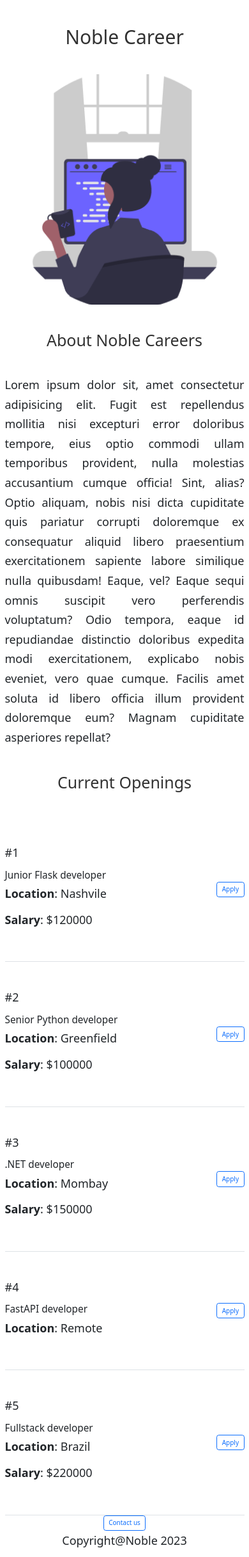
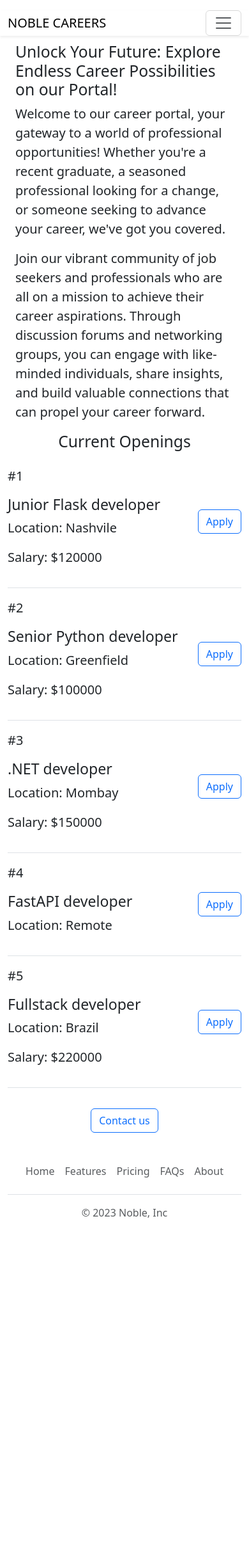
Before and after one commit to Mokoth/careers-portal, a Flask app: page / in a window 390 px wide. Shown: the whole page at 64% size. After the commit the page ends 1903 px from the top, so only its background shows below. Run offline with Flask 3, Linux system fonts and the light colour scheme.

Commit message:
Add some changes

```diff
--- a/static/style.css
+++ b/static/style.css
@@ -9,8 +9,8 @@
 
 /* Utility components */
 :root {
-  font-size: 62.5%;
-  font-family: 'Roboto', sans-serif;
+  /* font-size: 62.5%; */
+  /* font-family: 'Roboto', sans-serif; */
 
   /* Custom properties */
 
@@ -39,39 +39,39 @@
   --font-size-title: calc(2rem + 2vw);
 }
 
+/*
 .container {
-  /* background-color: var(--color-quaternary-m-dark); */
+  background-color: var(--color-quaternary-m-dark);
   max-width: 1024px;
   margin: 0 auto;
-}
-
+} */
+/*
 img {
   width: 100%;
-  height: 360px;
   object-fit: cover;
-}
+} */
 
-h1 {
+/* h1 {
   color: rgb(50, 50, 50);
   font-weight: normal;
   text-align: center;
-  font-size: 3rem;
-  margin: 4rem 0;
-}
+  font-size: 2rem;
+  margin: 2rem 0;
+} */
 
-h2 {
-  font-size: 2.5rem;
+/* h2 {
+  font-size: 1rem;
   color: rgb(50, 50, 50);
   font-weight: normal;
   text-align: center;
-  margin: 4rem 0;
-}
+  margin: 1.5rem 0;
+} */
 
-p {
+/* p {
   text-align: justify;
   line-height: 1.7;
-  font-size: 1.8rem;
-}
+  font-size: 1rem;
+} */
 
 .jobs {
   display: flex;
@@ -83,6 +83,7 @@ p {
   display: flex;
   align-items: center;
   flex-direction: column;
+  margin-top: 2rem;
 }
 
 /*
@@ -93,5 +94,5 @@ p {
 } */
 
 .positions {
-  margin: 4rem 0;
+  margin: 1rem 0;
 }
--- /dev/null
+++ b/templates/footer.html
@@ -0,0 +1,12 @@
+<div class="container">
+  <footer class="py-3 my-4">
+    <ul class="nav justify-content-center border-bottom pb-3 mb-3">
+      <li class="nav-item"><a href="#" class="nav-link px-2 text-body-secondary">Home</a></li>
+      <li class="nav-item"><a href="#" class="nav-link px-2 text-body-secondary">Features</a></li>
+      <li class="nav-item"><a href="#" class="nav-link px-2 text-body-secondary">Pricing</a></li>
+      <li class="nav-item"><a href="#" class="nav-link px-2 text-body-secondary">FAQs</a></li>
+      <li class="nav-item"><a href="#" class="nav-link px-2 text-body-secondary">About</a></li>
+    </ul>
+    <p class="text-center text-body-secondary">&copy; 2023 Noble, Inc</p>
+  </footer>
+</div>
--- a/templates/home.html
+++ b/templates/home.html
@@ -1,27 +1,35 @@
 {%extends 'base.html'%}
 {%block title%}Noble{%endblock%}
 {%block content%}
+{%include 'navbar.html'%}
 <div class="container">
-  <h1>Noble Career</h1>
-  <img src="{{url_for('static', filename='logo.png')}}" alt="">
-  <h2>About Noble Careers</h2>
-  <p>Lorem ipsum dolor sit, amet consectetur adipisicing elit. Fugit est repellendus mollitia nisi excepturi error
-    doloribus tempore, eius optio commodi ullam temporibus provident, nulla molestias accusantium cumque officia! Sint,
-    alias?
-    Optio aliquam, nobis nisi dicta cupiditate quis pariatur corrupti doloremque ex consequatur aliquid libero
-    praesentium exercitationem sapiente labore similique nulla quibusdam! Eaque, vel? Eaque sequi omnis suscipit vero
-    perferendis voluptatum?
-    Odio tempora, eaque id repudiandae distinctio doloribus expedita modi exercitationem, explicabo nobis eveniet, vero
-    quae cumque. Facilis amet soluta id libero officia illum provident doloremque eum? Magnam cupiditate asperiores
-    repellat?</p>
-  <h2>Current Openings</h2>
+  <!-- <h1 class="display-3">Noble Career</h1> -->
+  <div style="margin: 66px 0 0 0;" class="row">
+    <div class="col-md-6">
+      <h2>Unlock Your Future: Explore Endless Career Possibilities on our Portal!
+      </h2>
+      <p class="lead">
+        Welcome to our career portal, your gateway to a world of professional opportunities! Whether you're a recent
+        graduate, a seasoned professional looking for a change, or someone seeking to advance your career, we've got you
+        covered.
+      </p>
+      <p class="lead">Join our vibrant community of job seekers and professionals who are all on a mission to achieve
+        their career
+        aspirations. Through discussion forums and networking groups, you can engage with like-minded individuals, share
+        insights, and build valuable connections that can propel your career forward.</p>
+    </div>
+    <div class="d-none d-md-block col-md-6">
+      <img class="img-fluid" src="{{url_for('static', filename='open.jpg')}}" alt="">
+    </div>
+  </div>
+  <h2 class="text-center py-7">Current Openings</h2>
   <!-- <p>Todo - show job positions</p> -->
   {%for job in jobs%}
   {% include 'jobitem.html'%}
   {%endfor%}
   <div class="bottom margin-top">
     <button class="btn btn-outline-primary">Contact us</button>
-    <p>Copyright@Noble 2023</p>
   </div>
 </div>
+{%include 'footer.html'%}
 {%endblock%}
--- a/templates/jobitem.html
+++ b/templates/jobitem.html
@@ -1,10 +1,10 @@
 <div class="jobs border-bottom">
   <div class="positions">
-    <p>#{{job['id']}}</p>
+    <p class="lead">#{{job['id']}}</p>
     <h3>{{job['title']}}</h3>
-    <p><b>Location</b>: {{job['location']}}</p>
+    <p class="lead"><b>Location</b>: {{job['location']}}</p>
     {%if 'salary' in job%}
-    <p><b>Salary</b>: ${{job['salary']}}</p>
+    <p class="lead"><b>Salary</b>: ${{job['salary']}}</p>
     {%endif%}
   </div>
   <button class="btn btn-outline-primary">Apply</button>
--- /dev/null
+++ b/templates/navbar.html
@@ -0,0 +1,26 @@
+<nav class="navbar navbar-expand-lg bg-white navbar-white py-3 fixed-top ">
+  <div class="container-fluid shadow-sm">
+    <a class="navbar-brand" href="#">NOBLE CAREERS</a>
+    <button class="navbar-toggler" type="button" data-bs-toggle="collapse" data-bs-target="#navbarCollapse"
+      aria-controls="navbarCollapse" aria-expanded="false" aria-label="Toggle navigation">
+      <span class="navbar-toggler-icon"></span>
+    </button>
+    <!-- <div class="collapse navbar-collapse" id="navbarCollapse">
+      <ul class="navbar-nav me-auto mb-2 mb-md-0">
+        <li class="nav-item">
+          <a class="nav-link active" aria-current="page" href="#">HOME</a>
+        </li>
+        <li class="nav-item">
+          <a class="nav-link" href="#">JOBS</a>
+        </li>
+        <li class="nav-item">
+          <a class="nav-link disabled">NEW OPENINGS</a>
+        </li>
+      </ul>
+      <form class="d-flex" role="search">
+        <input class="form-control me-2" type="search" placeholder="Search" aria-label="Search">
+        <button class="btn btn-outline-success" type="submit">Search</button>
+      </form>
+    </div> -->
+  </div>
+</nav>
```
Also changed, not shown: static/banner.png (deleted), static/job.jpg (added), static/logo.png (deleted), static/open.jpg (added).
